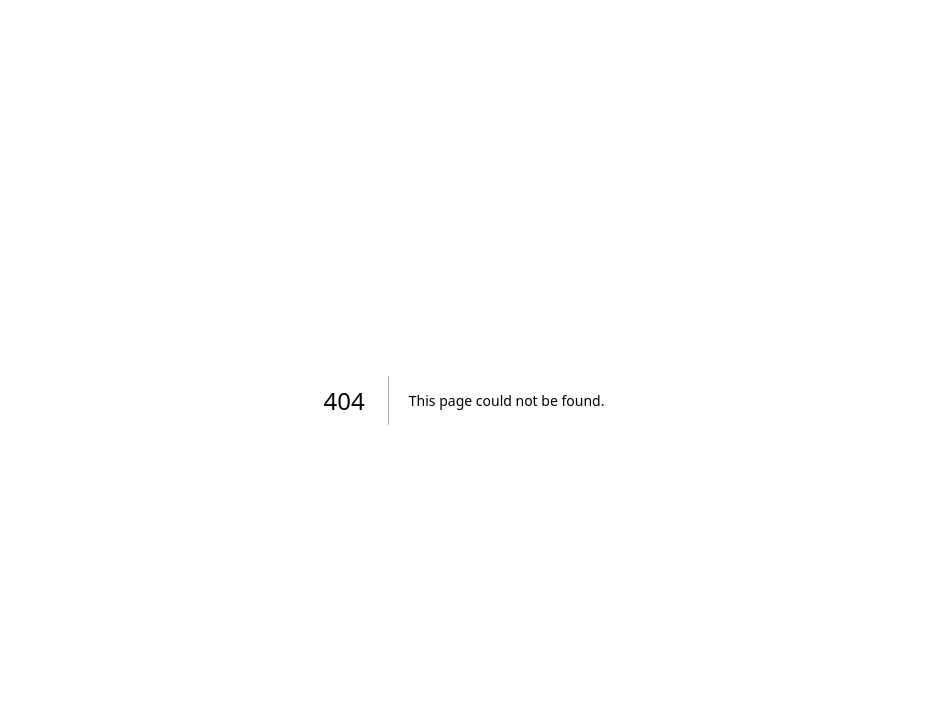
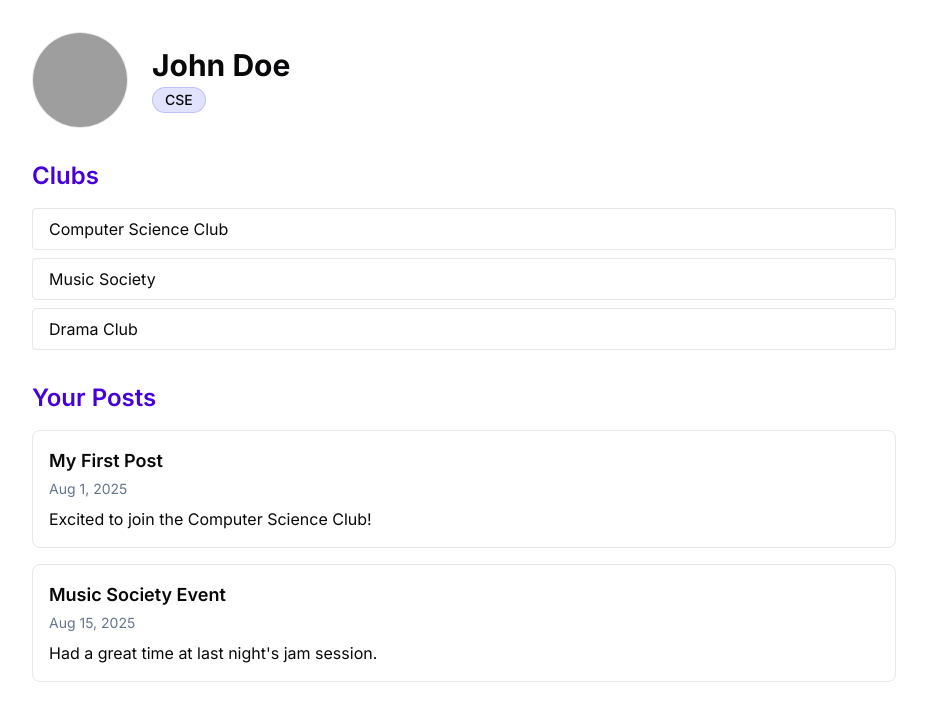
Before and after one commit to Scholatron/scholatron-web, a Next.js app: page /profile in a window 1280 px wide. Before the commit this address had no page. Shown: the top 720 px of the page, without its empty margins (176-1103 px from the left). Built offline with nearby package versions, Linux system fonts and the light colour scheme; grey boxes are pictures that could not be loaded.

Commit message:
v11 09. 4:40

```diff
--- /dev/null
+++ b/app/profile/page.tsx
@@ -0,0 +1,89 @@
+
+"use client";
+
+import { useMemo } from "react";
+import { PROFILE, Club, Post } from "@/lib/profile";
+
+function formatDate(dateStr: string) {
+  return new Date(dateStr).toLocaleDateString(undefined, {
+    year: "numeric",
+    month: "short",
+    day: "numeric",
+  });
+}
+
+// Add branch field in PROFILE (update your mock to include this)
+// e.g., export const PROFILE = { name, profilePic, branch: "CSE", clubs, posts }
+
+export default function ProfilePage() {
+  const { name, profilePic, clubs, posts, branch } = PROFILE;
+
+  return (
+    <div className="max-w-4xl mx-auto px-4 py-8 space-y-8">
+      {/* Profile header */}
+      <div className="flex flex-col sm:flex-row sm:items-center sm:space-x-6">
+        <img
+          src={profilePic}
+          alt={`${name}'s profile picture`}
+          className="w-24 h-24 rounded-full object-cover border border-border"
+        />
+        <div className="mt-4 sm:mt-0">
+          <h1 className="text-3xl font-bold text-foreground">{name}</h1>
+          {branch && (
+            <span
+              className="
+                inline-block mt-1 px-3 py-0.5 rounded-full text-sm font-medium
+                bg-secondary/30 text-secondary-foreground
+                border border-secondary/50
+                select-none
+              "
+              aria-label={`Branch: ${branch}`}
+            >
+              {branch}
+            </span>
+          )}
+        </div>
+      </div>
+
+      {/* Clubs section */}
+      <section>
+        <h2 className="text-2xl font-semibold mb-4 text-primary">Clubs</h2>
+        {clubs.length === 0 ? (
+          <p className="text-muted-foreground">You are not part of any clubs yet.</p>
+        ) : (
+          <ul className="space-y-2">
+            {clubs.map((club: Club) => (
+              <li
+                key={club.id}
+                className="py-2 px-4 border border-border rounded bg-background text-foreground"
+              >
+                {club.name}
+              </li>
+            ))}
+          </ul>
+        )}
+      </section>
+
+      {/* Posts section */}
+      <section>
+        <h2 className="text-2xl font-semibold mb-4 text-primary">Your Posts</h2>
+        {posts.length === 0 ? (
+          <p className="text-muted-foreground">You haven't made any posts yet.</p>
+        ) : (
+          <ul className="space-y-4">
+            {posts.map((post: Post) => (
+              <li
+                key={post.id}
+                className="border border-border rounded-lg p-4 bg-card"
+              >
+                <h3 className="text-lg font-semibold text-foreground mb-1">{post.title}</h3>
+                <p className="text-muted-foreground text-sm mb-2">{formatDate(post.createdAt)}</p>
+                <p className="text-foreground">{post.content}</p>
+              </li>
+            ))}
+          </ul>
+        )}
+      </section>
+    </div>
+  );
+}
--- /dev/null
+++ b/lib/profile.ts
@@ -0,0 +1,24 @@
+export const PROFILE = {
+  name: "John Doe",
+  profilePic: "/images/profile-pic.jpg",
+  branch: "CSE",  // Add branch here
+  clubs: [
+    { id: "c1", name: "Computer Science Club" },
+    { id: "c2", name: "Music Society" },
+    { id: "c3", name: "Drama Club" },
+  ],
+  posts: [
+    {
+      id: "p1",
+      title: "My First Post",
+      content: "Excited to join the Computer Science Club!",
+      createdAt: "2025-08-01",
+    },
+    {
+      id: "p2",
+      title: "Music Society Event",
+      content: "Had a great time at last night's jam session.",
+      createdAt: "2025-08-15",
+    },
+  ],
+};
```
